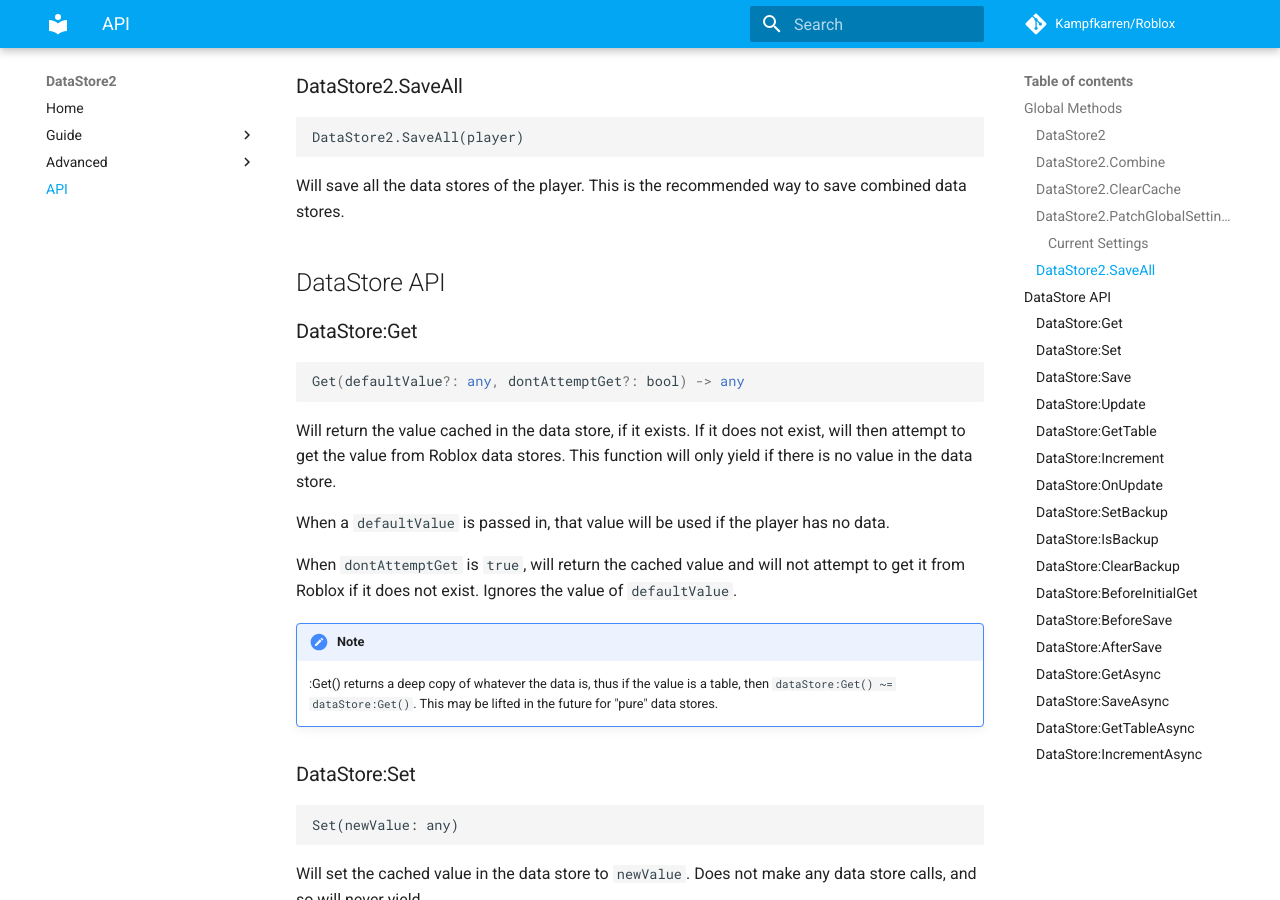
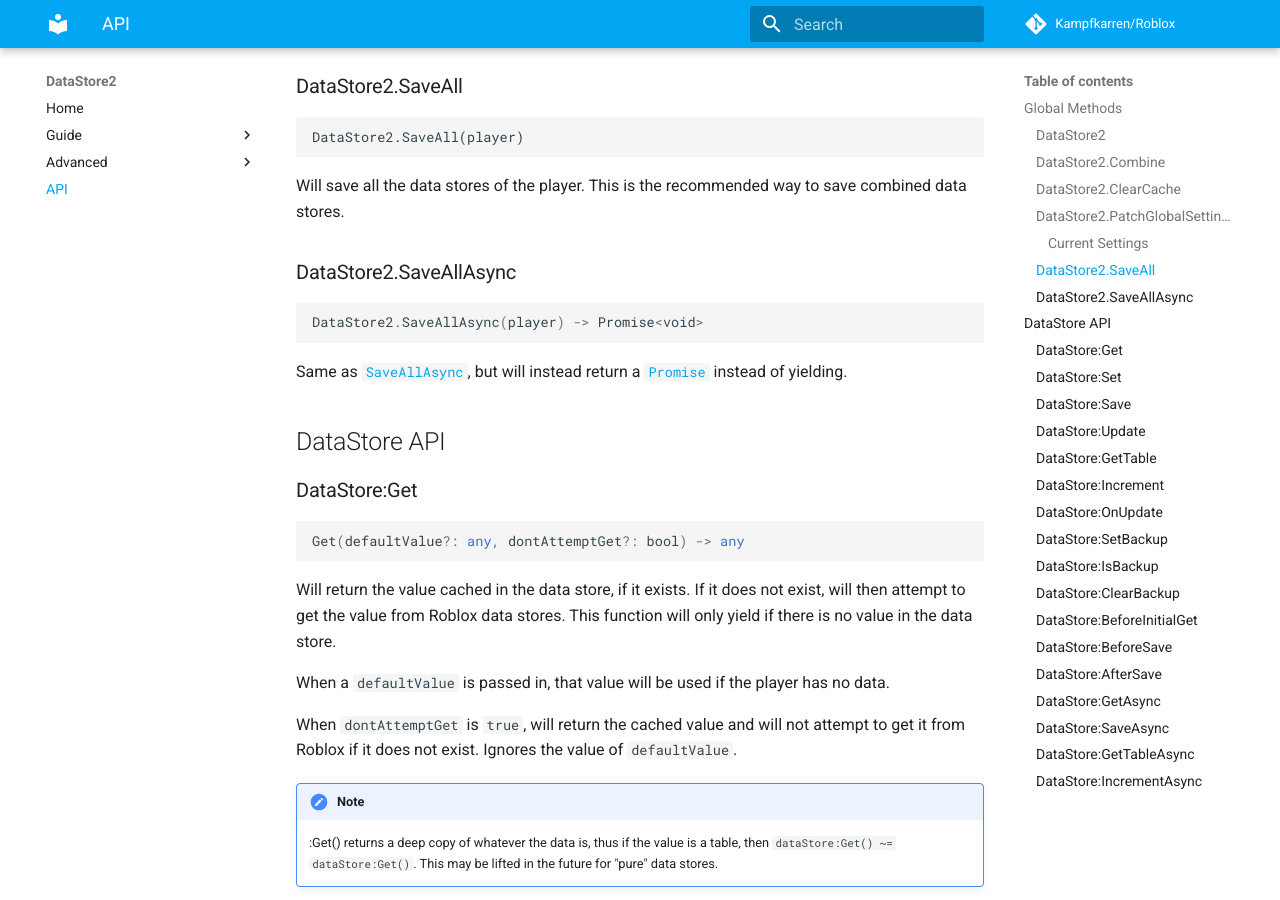
Before and after one commit to Kampfkarren/Roblox, an MkDocs documentation site: the page built from docs/api.md, in a window 1280 px wide and 900 px high, scrolled down 1342 px. Built offline with MkDocs 1.6.1 and Material for MkDocs 9.7.7, drawn with Linux system fonts in a browser that asks for light colours; comment, search, counter and statistics services are not loaded.

Commit message:
Add DataStore2.SaveAllAsync

````diff
--- a/docs/api.md
+++ b/docs/api.md
@@ -45,6 +45,13 @@ DataStore2.SaveAll(player)
 ```
 
 Will save all the data stores of the player. This is the recommended way to save combined data stores.
+
+### DataStore2.SaveAllAsync
+```
+DataStore2.SaveAllAsync(player) -> Promise<void>
+```
+
+Same as [`SaveAllAsync`](#datastore2saveall), but will instead return a [`Promise`](https://eryn.io/roblox-lua-promise/) instead of yielding.
 
 ## DataStore API
 
````
Also changed, not shown: CHANGELOG.md (+1 -0 lines), 1 other file.
